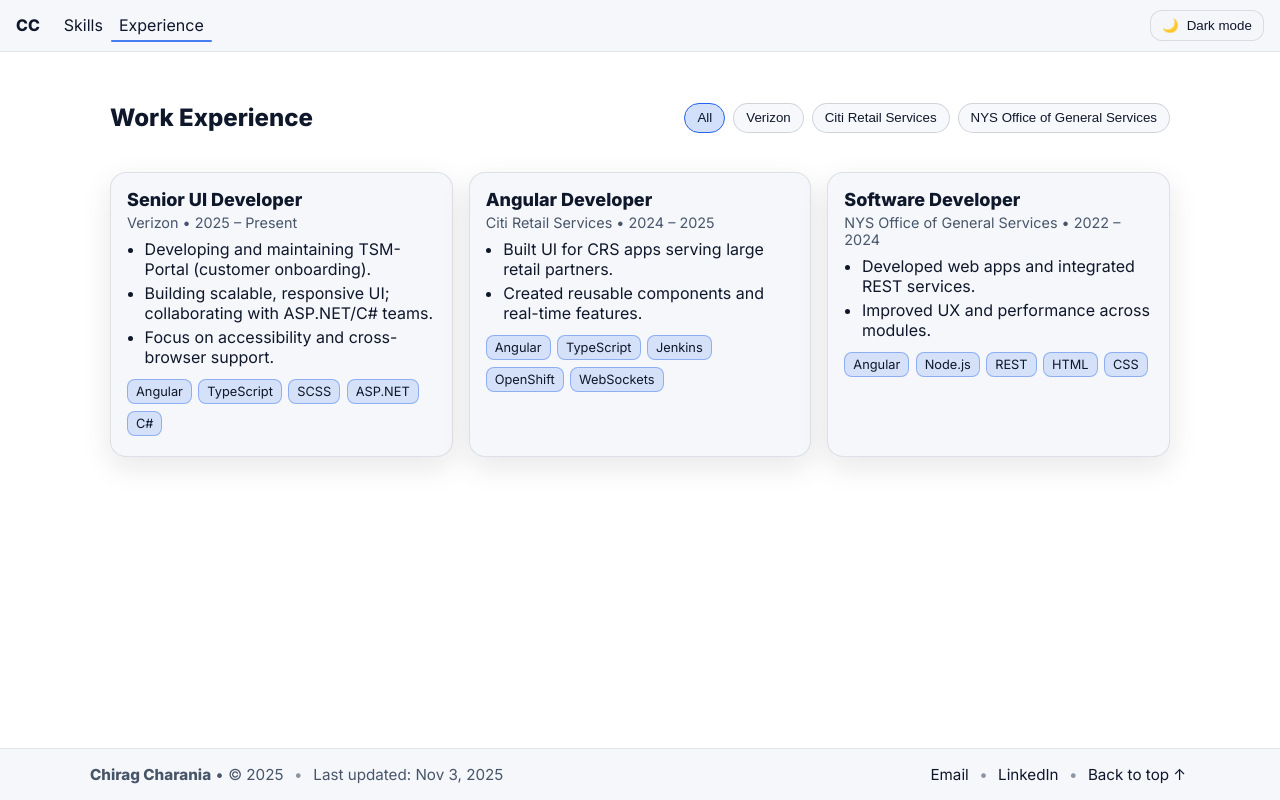
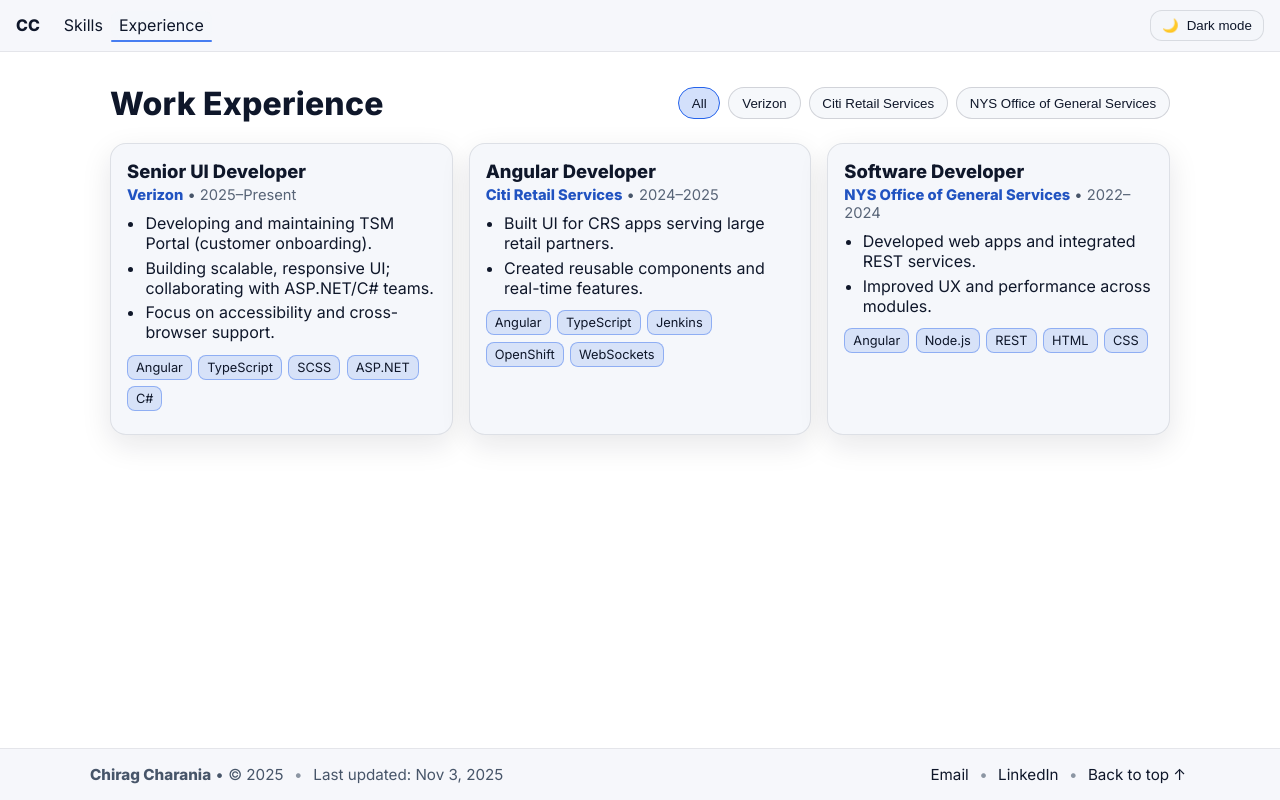
Before and after one commit to chiragcharania/chirag-portfolio, an Angular app: page /experience in a window 1280 px wide. Built offline with nearby package versions, Linux system fonts and the light colour scheme.

Commit message:
updated styling for Experience page

```diff
--- a/src/app/pages/experience/experience.component.html
+++ b/src/app/pages/experience/experience.component.html
@@ -1,27 +1,34 @@
-<section class="section">
-  <div class="section__header">
+<section class="section fade-in">
+  <header class="section__header">
     <h2>Work Experience</h2>
-    <div class="filters">
-      <button class="chip" *ngFor="let name of employers"
-              [class.chip--active]="selected === name"
-              (click)="setFilter(name)">
+
+    <nav class="filters" aria-label="Filter by employer">
+      <button class="chip" [class.chip--active]="selected === 'All'" (click)="setFilter('All')">
+        All
+      </button>
+
+      <button class="chip" *ngFor="let name of employers" [class.chip--active]="selected === name"
+        (click)="setFilter(name)">
         {{ name }}
       </button>
-    </div>
-  </div>
+    </nav>
+  </header>
 
   <div class="grid">
     <article class="card" *ngFor="let x of filtered">
-      <header class="card__head">
-        <h3 class="card__title">{{ x.title }}</h3>
-        <div class="card__sub">{{ x.employer }} • {{ x.when }}</div>
-      </header>
+      <div class="card__head">
+        <h3 class="card__title">{{ x.role }}</h3>
+        <p class="card__sub">
+          <span class="company">{{ x.company }}</span> •
+          <span class="dates">{{ x.dates }}</span>
+        </p>
+      </div>
 
       <ul class="card__bullets">
         <li *ngFor="let b of x.bullets">{{ b }}</li>
       </ul>
 
-      <div class="tags">
+      <div class="tags" *ngIf="x.tags?.length">
         <span class="tag" *ngFor="let t of x.tags">{{ t }}</span>
       </div>
     </article>
--- a/src/app/pages/experience/experience.component.scss
+++ b/src/app/pages/experience/experience.component.scss
@@ -1,5 +1,12 @@
+:host {
+    display: block;
+    background: var(--bg);
+    color: var(--fg);
+}
+
+/* Page container */
 .section {
-    padding: 2rem 1.25rem;
+    padding: 2rem 1.25rem 3rem;
     max-width: 1100px;
     margin: 0 auto;
 }
@@ -13,6 +20,14 @@
     flex-wrap: wrap;
 }
 
+.section h2 {
+    margin: 0;
+    font-size: clamp(1.6rem, 3.5vw, 2rem);
+    font-weight: 800;
+    letter-spacing: .2px;
+}
+
+/* Filters (chips) */
 .filters {
     display: flex;
     gap: .5rem;
@@ -20,12 +35,14 @@
 }
 
 .chip {
-    padding: .4rem .75rem;
+    padding: .45rem .8rem;
     border-radius: 999px;
     border: 1px solid color-mix(in oklab, var(--fg) 16%, transparent);
     background: color-mix(in oklab, var(--card) 85%, transparent);
+    color: var(--fg);
     cursor: pointer;
-    color: var(--fg);
+    transition: background .18s ease, border-color .18s ease, color .18s ease,
+        transform .12s ease, box-shadow .18s ease;
 }
 
 .chip--active {
@@ -33,6 +50,24 @@
     background: color-mix(in oklab, var(--accent) 20%, transparent);
 }
 
+/* Hover consistent with rest of site */
+:root[data-theme="dark"] .chip:hover {
+    background: color-mix(in oklab, var(--accent) 28%, transparent);
+    border-color: color-mix(in oklab, var(--accent) 60%, transparent);
+    color: #fff;
+    transform: translateY(-1px);
+    box-shadow: 0 6px 14px color-mix(in oklab, var(--accent) 20%, transparent);
+}
+
+:root[data-theme="light"] .chip:hover {
+    background: color-mix(in oklab, var(--accent) 18%, #ffffff);
+    border-color: color-mix(in oklab, var(--accent) 50%, transparent);
+    color: var(--fg);
+    transform: translateY(-1px);
+    box-shadow: 0 6px 14px color-mix(in oklab, var(--accent) 18%, transparent);
+}
+
+/* Grid & cards */
 .grid {
     display: grid;
     grid-template-columns: repeat(auto-fit, minmax(280px, 1fr));
@@ -41,9 +76,17 @@
 
 .card {
     background: var(--card);
-    border: 1px solid color-mix(in oklab, var(--fg) 10%, transparent);
+    border: 1px solid var(--border);
     border-radius: 1rem;
-    padding: 1rem 1rem .75rem;
+    padding: 1rem 1rem .9rem;
+    box-shadow: var(--elev);
+    transition: transform .22s ease, box-shadow .22s ease, border-color .22s ease;
+}
+
+.card:hover {
+    transform: translateY(-2px);
+    box-shadow: 0 12px 28px color-mix(in oklab, var(--accent) 16%, transparent);
+    border-color: color-mix(in oklab, var(--accent) 32%, transparent);
 }
 
 .card__head {
@@ -52,57 +95,69 @@
 
 .card__title {
     margin: 0 0 .25rem;
-    font-size: 1.125rem;
-    font-weight: 700;
+    font-size: 1.15rem;
+    font-weight: 800;
 }
 
 .card__sub {
+    margin: 0;
     color: var(--muted);
-    font-size: .9rem;
+    font-size: .92rem;
+}
+
+.company {
+    font-weight: 800;
+    color: color-mix(in oklab, var(--accent) 80%, var(--fg));
+}
+
+.dates {
+    opacity: .9;
 }
 
 .card__bullets {
-    margin: .5rem 0 .75rem;
-    padding-left: 1.1rem;
+    margin: .6rem 0 .8rem;
+    padding-left: 1.15rem;
 }
 
 .card__bullets li {
-    margin: .25rem 0;
+    margin: .28rem 0;
 }
 
+/* Tags */
 .tags {
     display: flex;
     gap: .4rem;
     flex-wrap: wrap;
-    margin-bottom: .5rem;
 }
 
 .tag {
     font-size: .8rem;
     padding: .25rem .5rem;
     border-radius: .5rem;
-    background: color-mix(in oklab, var(--accent) 15%, transparent);
+    background: color-mix(in oklab, var(--accent) 14%, transparent);
     border: 1px solid color-mix(in oklab, var(--accent) 40%, transparent);
 }
 
-.card {
-    transition: transform var(--duration) var(--ease), box-shadow var(--duration) var(--ease), border-color var(--duration) var(--ease);
+/* Responsive */
+@media (max-width: 720px) {
+    .section__header {
+        align-items: flex-start;
+    }
 }
 
-.card:hover {
-    transform: translateY(-2px);
-    box-shadow: 0 12px 34px color-mix(in oklab, var(--fg) 14%, transparent);
-    border-color: color-mix(in oklab, var(--accent) 28%, transparent);
+/* Fade-in animation to match Home/Skills */
+.fade-in {
+    animation: heroFade .45s ease-out both;
 }
 
-.chip {
-    transition: background var(--duration) var(--ease), border-color var(--duration) var(--ease), transform var(--duration) var(--ease);
+@keyframes heroFade {
+    from {
+        opacity: 0;
+        transform: translateY(8px);
+    }
+
+    to {
+        opacity: 1;
+        transform: none;
+    }
 }
-
-.chip:hover {
-    transform: translateY(-1px);
-}
-
-.chip:focus-visible {
-    outline: var(--focus);
-}
--- a/src/app/pages/experience/experience.component.ts
+++ b/src/app/pages/experience/experience.component.ts
@@ -1,6 +1,13 @@
 import { Component } from '@angular/core';
 import { CommonModule } from '@angular/common';
-import { EXPERIENCE, ExperienceItem } from '../../experience.data';
+
+interface ExperienceItem {
+  role: string;
+  company: string;
+  dates: string;
+  bullets: string[];
+  tags?: string[];
+}
 
 @Component({
   selector: 'app-experience',
@@ -10,16 +17,55 @@
   styleUrls: ['./experience.component.scss']
 })
 export class ExperienceComponent {
-  experiences: ExperienceItem[] = EXPERIENCE;
-  employers = ['All', ...Array.from(new Set(EXPERIENCE.map(e => e.employer)))];
-  selected = 'All';
+  selected: string = 'All';
 
-  setFilter(name: string) {
+  experiences: ExperienceItem[] = [
+    {
+      role: 'Senior UI Developer',
+      company: 'Verizon',
+      dates: '2025–Present',
+      bullets: [
+        'Developing and maintaining TSM Portal (customer onboarding).',
+        'Building scalable, responsive UI; collaborating with ASP.NET/C# teams.',
+        'Focus on accessibility and cross-browser support.'
+      ],
+      tags: ['Angular', 'TypeScript', 'SCSS', 'ASP.NET', 'C#']
+    },
+    {
+      role: 'Angular Developer',
+      company: 'Citi Retail Services',
+      dates: '2024–2025',
+      bullets: [
+        'Built UI for CRS apps serving large retail partners.',
+        'Created reusable components and real-time features.'
+      ],
+      tags: ['Angular', 'TypeScript', 'Jenkins', 'OpenShift', 'WebSockets']
+    },
+    {
+      role: 'Software Developer',
+      company: 'NYS Office of General Services',
+      dates: '2022–2024',
+      bullets: [
+        'Developed web apps and integrated REST services.',
+        'Improved UX and performance across modules.'
+      ],
+      tags: ['Angular', 'Node.js', 'REST', 'HTML', 'CSS']
+    }
+  ];
+
+  employers: string[] = [
+    'Verizon',
+    'Citi Retail Services',
+    'NYS Office of General Services'
+  ];
+
+  filtered: ExperienceItem[] = [...this.experiences];
+
+  setFilter(name: string): void {
     this.selected = name;
-  }
-
-  get filtered(): ExperienceItem[] {
-    if (this.selected === 'All') return this.experiences;
-    return this.experiences.filter(e => e.employer === this.selected);
+    this.filtered =
+      name === 'All'
+        ? [...this.experiences]
+        : this.experiences.filter(e => e.company === name);
   }
 }
```
